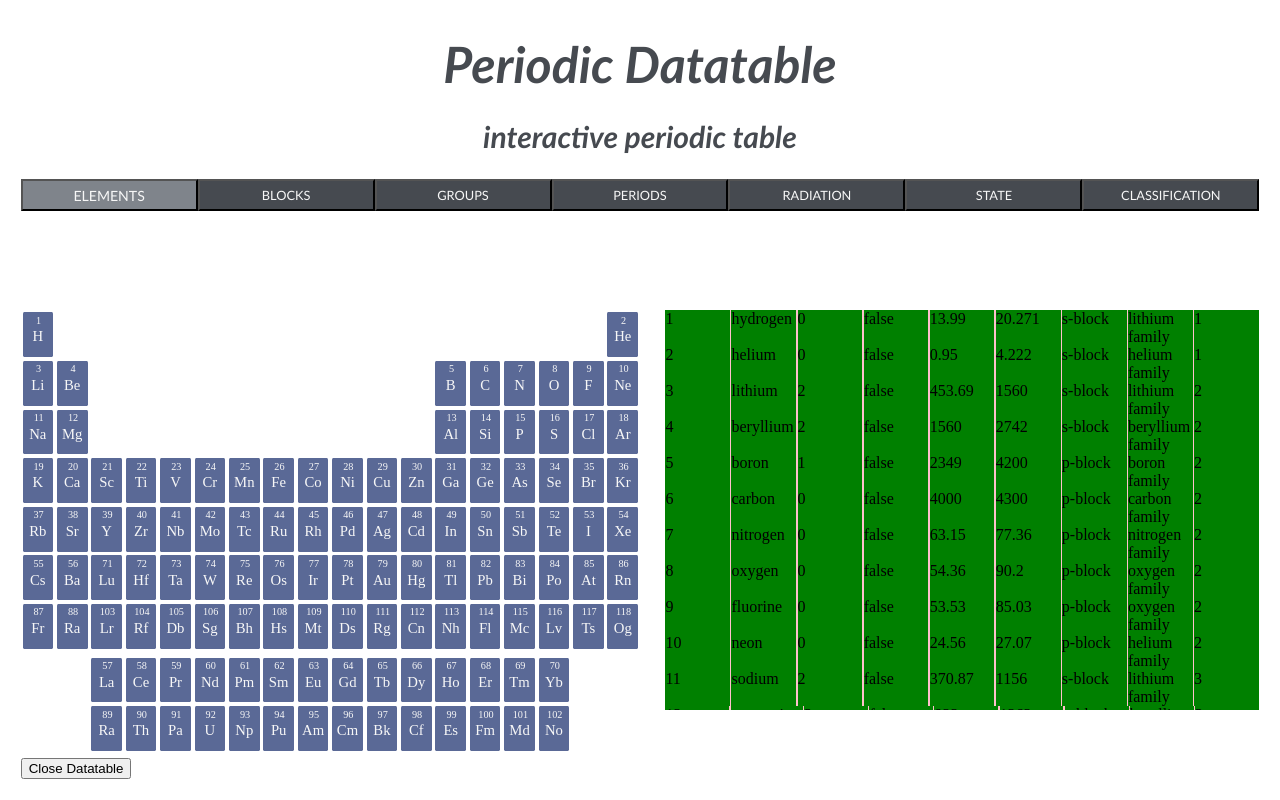
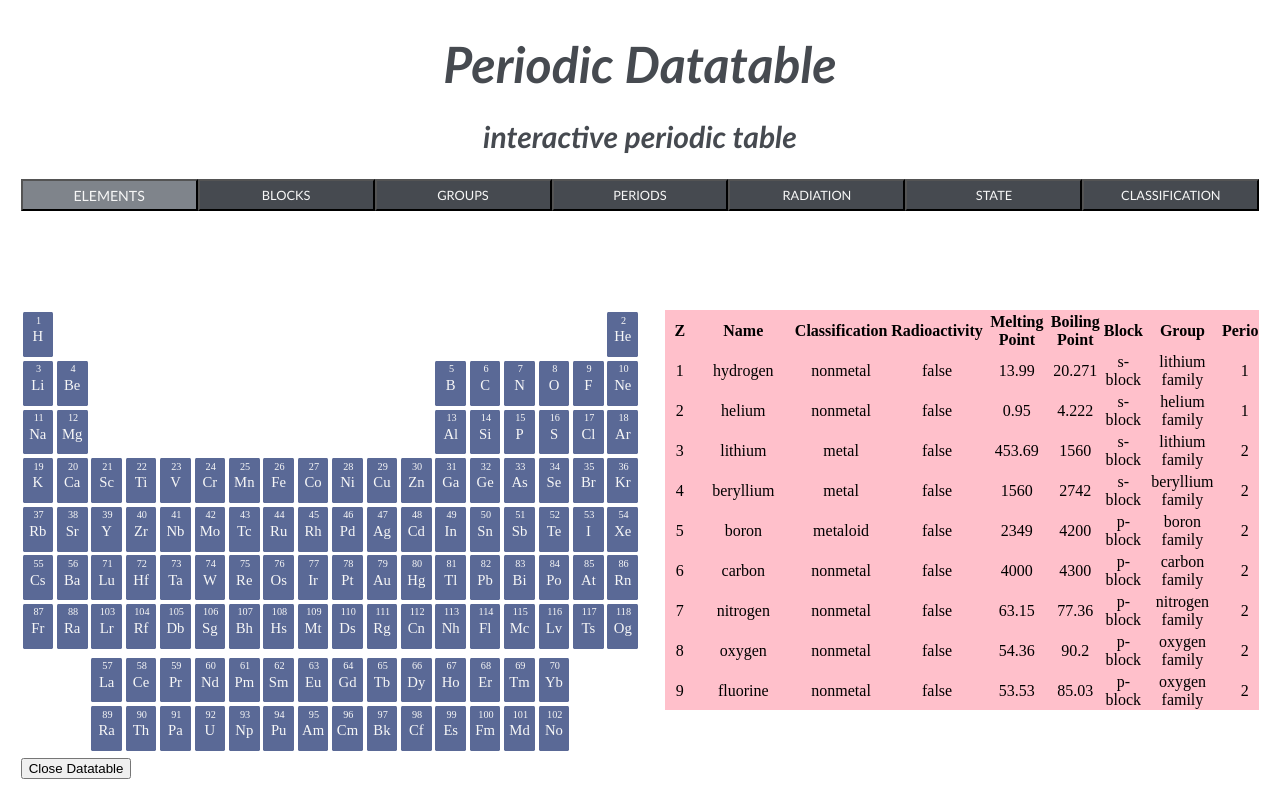
Before and after one commit to EKrionasLamprou/periodic-datatable, an Angular app in the folder periodic-datatable/: page / in a window 1280 px wide. Built offline with nearby package versions, Linux system fonts and the light colour scheme; no server answers.

Commit message:
Removed datatable.row component. Used table.

```diff
--- a/periodic-datatable/src/app/app.module.ts
+++ b/periodic-datatable/src/app/app.module.ts
@@ -15,7 +15,6 @@ import { ModalComponent } from './components/modal/modal.component';
 import { DatatableComponent } from './components/datatable/datatable.component';
 import { ContentComponent } from './components/content/content.component';
 import { DatatableToogleComponent } from './components/datatable/datatable-toogle/datatable-toogle.component';
-import { DatatableRowComponent } from './components/datatable/datatable-row/datatable-row.component'
 
 @NgModule({
   declarations: [
@@ -32,7 +31,6 @@ import { DatatableRowComponent } from './components/datatable/datatable-row/data
     DatatableComponent,
     ContentComponent,
     DatatableToogleComponent,
-    DatatableRowComponent,
   ],
   imports: [
     BrowserModule,
--- a/periodic-datatable/src/app/components/datatable/datatable-row/datatable-row.component.html
+++ /dev/null
@@ -1,11 +0,0 @@
-<div class="container">
-    <span class="cell">{{this.element.atomicNumber}}</span>
-    <span class="cell">{{this.element.name}}</span>
-    <span class="cell">{{this.element.classification}}</span>
-    <span class="cell">{{this.element.isRadioactive}}</span>
-    <span class="cell">{{this.element.meltingPoint}}</span>
-    <span class="cell">{{this.element.boilingPoint}}</span>
-    <span class="cell">{{this.element.block.name}}</span>
-    <span class="cell">{{this.element.group?.name ?? '-'}}</span>
-    <span class="cell">{{this.element.period.index}}</span>
-</div>
--- a/periodic-datatable/src/app/components/datatable/datatable-row/datatable-row.component.sass
+++ /dev/null
@@ -1,7 +0,0 @@
-.container
-    display: grid
-    grid-template-columns: repeat(9 , 1fr)
-
-.cell
-    background: green
-    margin: 0 1%
--- a/periodic-datatable/src/app/components/datatable/datatable-row/datatable-row.component.ts
+++ /dev/null
@@ -1,32 +0,0 @@
-import { Component, Input, OnInit } from '@angular/core';
-import { ElementalComponent } from 'src/app/models/elemental-component'
-import { AtomicNumberError } from 'src/app/models/error.model'
-import { ChemicalElementService } from 'src/app/services/chemical-element.service'
-import { ElementSelector } from 'src/app/services/element-selector.service'
-
-/**
- * Represents a row with chemical element data on the datatable.
- */
-@Component({
-  selector: 'app-datatable-row[atomicNumber]',
-  templateUrl: './datatable-row.component.html',
-  styleUrls: ['./datatable-row.component.sass']
-})
-export class DatatableRowComponent extends ElementalComponent implements OnInit {
-  /** The atomic number or nuclear charge number (symbol Z) of a chemical element. */
-  @Input()
-  atomicNumber!: number
-
-  constructor(
-    private chemicalElementService: ChemicalElementService,
-    elementSelector: ElementSelector
-    ) {
-    super(elementSelector)
-  }
-  ngOnInit(): void {
-    this.element = this.chemicalElementService.getElement(this.atomicNumber)
-    if (!this.element) {
-      throw new AtomicNumberError(this.atomicNumber)
-    }
-  }
-}
--- a/periodic-datatable/src/app/components/datatable/datatable.component.html
+++ b/periodic-datatable/src/app/components/datatable/datatable.component.html
@@ -1,3 +1,30 @@
 <div class="container">
-    <app-datatable-row *ngFor="let element of getElements()" [atomicNumber]="element.atomicNumber"></app-datatable-row>
+    <table>
+        <thead>
+            <tr>
+                <th>Z</th>
+                <th>Name</th>
+                <th>Classification</th>
+                <th>Radioactivity</th>
+                <th>Melting Point</th>
+                <th>Boiling Point</th>
+                <th>Block</th>
+                <th>Group</th>
+                <th>Period</th>
+            </tr>
+        </thead>
+        <tbody>
+            <tr *ngFor="let element of getElements()">
+                <td class="cell">{{element.atomicNumber}}</td>
+                <td class="cell">{{element.name}}</td>
+                <td class="cell">{{getElementClassification(element.classification)}}</td>
+                <td class="cell">{{element.isRadioactive}}</td>
+                <td class="cell">{{element.meltingPoint}}</td>
+                <td class="cell">{{element.boilingPoint}}</td>
+                <td class="cell">{{element.block.name}}</td>
+                <td class="cell">{{element.group?.name ?? '-'}}</td>
+                <td class="cell">{{element.period.index}}</td>
+            </tr>
+        </tbody>
+    </table>
 </div>
--- a/periodic-datatable/src/app/components/datatable/datatable.component.sass
+++ b/periodic-datatable/src/app/components/datatable/datatable.component.sass
@@ -3,3 +3,7 @@
     margin-left: 4%
     height: 50vh
     overflow-y: scroll
+
+    td
+        //padding: 0 1%
+        text-align: center
--- a/periodic-datatable/src/app/components/datatable/datatable.component.ts
+++ b/periodic-datatable/src/app/components/datatable/datatable.component.ts
@@ -16,4 +16,7 @@ export class DatatableComponent {
 
   public getElements = (): ChemicalElement[] =>
     this.chemicalElementService.getElements()
+
+  public getElementClassification = (classification: number): string =>
+    this.chemicalElementService.getClassification(classification)
 }
--- a/periodic-datatable/src/app/services/chemical-element.service.ts
+++ b/periodic-datatable/src/app/services/chemical-element.service.ts
@@ -32,6 +32,8 @@ export class ChemicalElementService {
   private periods: Period[]
   /** Represents a block of chemical elements in the periodic table. */
   private blocks: Block[]
+  /** Contains the names of the element classification, based on their metallic properties */
+  private readonly classificationNames = ['nonmetal', 'metaloid', 'metal']
 
   /** The number of known chemical elements represented on the periodic table. */
   public readonly elementCount = 118
@@ -89,6 +91,15 @@ export class ChemicalElementService {
     this.blocks.find(block => block.index === index) as Block
 
   /**
+   * Returns the classification name that corresponds to the given number.
+   * @param classification The number that represents a classification.
+   * Must be between 0 and 2.
+   * @returns A string that represents a classification name ('nonmetal', 'metaloid' or 'metal').
+   */
+  public getClassification = (classification: (number | Classification)): string =>
+    this.classificationNames[classification]
+
+  /**
    * Maps the chemical-elements.json data into an array of {@linkcode ChemicalElement} objects.
    */
   private getChemicalElements = (): ChemicalElement[] =>
```
Also changed, not shown: periodic-datatable/src/assets/data/chemical-elements.json, 1 other file (tests, documents, lock files or other folders).
